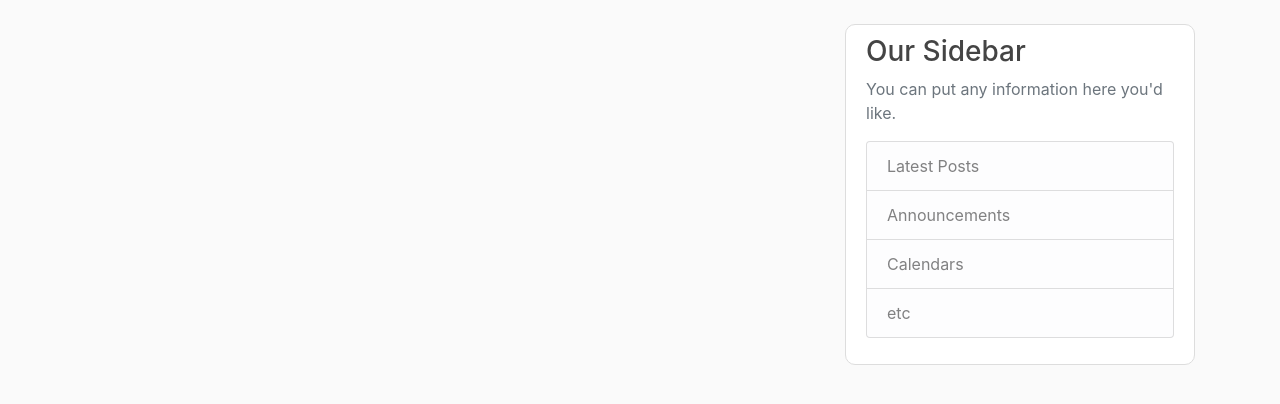
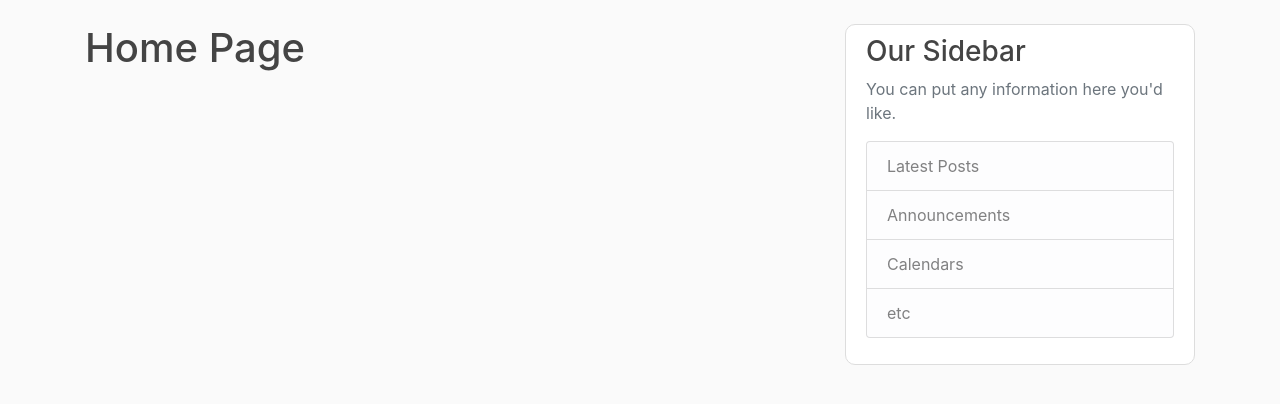
Before and after one commit to nurdinaffandidev/Blog_Flask, a Flask app: page / in a window 1280 px wide. Shown: the part 56-460 px from the top of the page. Run offline with Flask 3, Linux system fonts and the light colour scheme; data that the repository does not hold is empty; some libraries are stand-ins or nearby versions.

```diff
--- a/flask_blog/templates/home.html
+++ b/flask_blog/templates/home.html
@@ -1,5 +1,6 @@
 {% extends "layout.html" %}
 {% block content %}
+  <h1>Home Page</h1>
   {% if current_user.is_authenticated %}
     <h4 style="color: #2aacb6">Welcome, {{ current_user.username.title() }}</h4>
   {% endif %}
```
Also changed, not shown: run.py (+6 -1 lines), flask_blog/static/profile_pics/994f4c39c0a1e4b3.jpg (added), instance/site.db.
